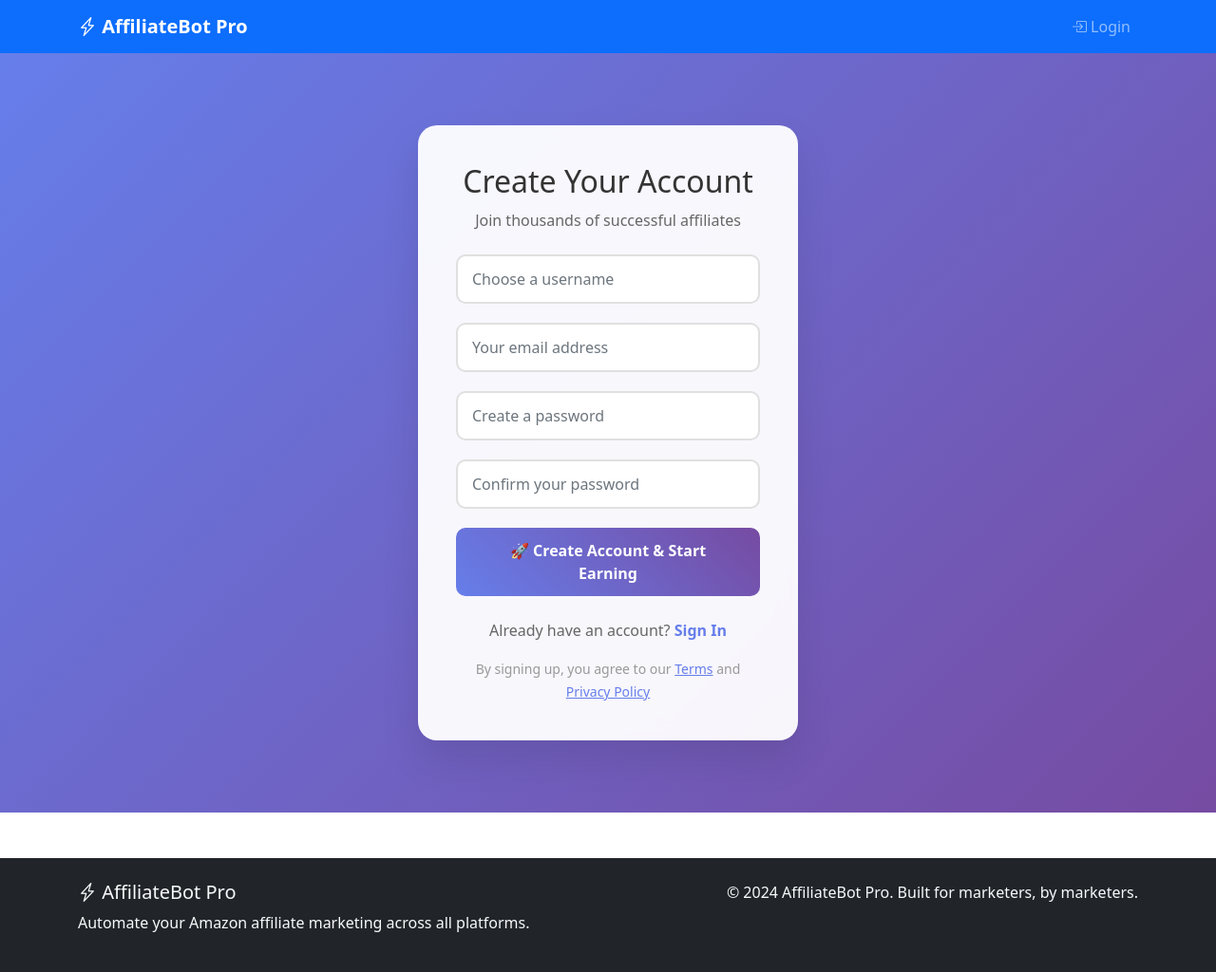
After one commit to the3kproduction/3Kaffiliatebot-pro, a Flask app: template templates/signup.html in a window 1280 px wide. The commit adds this page. Shown: the whole page at 95% size. Run offline with Flask 3, Linux system fonts and the light colour scheme; the template is opened without the code that fills it, so the values that code supplies are empty; parts of the project's set-up code (start-up, migrations or seed data) failed here and were passed over; some libraries are stand-ins or nearby versions.

Commit message:
Enable new users to create accounts and access subscription options
Implements a /signup route with user registration and integrates signup links into landing and subscribe templates.

Replit-Commit-Author: Agent
Replit-Commit-Session-Id: 9e95c6ea-836a-4bc5-b947-222117839818
Replit-Commit-Screenshot-Url: https://storage.googleapis.com/screenshot-production-us-central1/6648d937-e75a-49db-8c33-5780264980a4/bbcb37b5-dbd4-4bcf-b844-d8fc8e4cfef1.jpg

```diff
--- a/templates/landing.html
+++ b/templates/landing.html
@@ -15,7 +15,7 @@
                     with YOUR affiliate links across Discord, Telegram, Slack, and Email.
                 </p>
                 <div class="d-flex gap-3 mb-4">
-                    <a href="{{ url_for('replit_auth.login') }}" class="btn btn-light btn-lg px-4">
+                    <a href="{{ url_for('signup') }}" class="btn btn-light btn-lg px-4">
                         <i class="bi bi-rocket-takeoff"></i> Start Free Today
                     </a>
                     <a href="{{ url_for('replit_auth.login') }}" class="btn btn-outline-light btn-lg px-4">
--- /dev/null
+++ b/templates/signup.html
@@ -0,0 +1,103 @@
+{% extends "base.html" %}
+
+{% block title %}Sign Up - AffiliateBot Pro{% endblock %}
+
+{% block content %}
+<style>
+    .signup-container {
+        min-height: 100vh;
+        background: linear-gradient(135deg, #667eea 0%, #764ba2 100%);
+        display: flex;
+        align-items: center;
+        justify-content: center;
+    }
+    .signup-card {
+        background: rgba(255, 255, 255, 0.95);
+        backdrop-filter: blur(10px);
+        border-radius: 20px;
+        padding: 40px;
+        box-shadow: 0 20px 40px rgba(0,0,0,0.1);
+        width: 100%;
+        max-width: 400px;
+    }
+    .form-control {
+        border-radius: 10px;
+        border: 2px solid #e0e0e0;
+        padding: 12px 15px;
+        margin-bottom: 20px;
+    }
+    .form-control:focus {
+        border-color: #667eea;
+        box-shadow: 0 0 0 0.2rem rgba(102, 126, 234, 0.25);
+    }
+    .btn-signup {
+        background: linear-gradient(45deg, #667eea, #764ba2);
+        border: none;
+        border-radius: 10px;
+        padding: 12px 30px;
+        color: white;
+        font-weight: 600;
+        width: 100%;
+        transition: transform 0.2s;
+    }
+    .btn-signup:hover {
+        transform: translateY(-2px);
+        color: white;
+    }
+</style>
+
+<div class="signup-container">
+    <div class="signup-card">
+        <div class="text-center mb-4">
+            <h2 style="color: #333; margin-bottom: 10px;">Create Your Account</h2>
+            <p style="color: #666;">Join thousands of successful affiliates</p>
+        </div>
+
+        {% with messages = get_flashed_messages(with_categories=true) %}
+            {% if messages %}
+                {% for category, message in messages %}
+                    <div class="alert alert-{{ 'danger' if category == 'error' else 'success' }}">
+                        {{ message }}
+                    </div>
+                {% endfor %}
+            {% endif %}
+        {% endwith %}
+
+        <form method="POST" action="{{ url_for('signup') }}">
+            <div class="mb-3">
+                <input type="text" class="form-control" name="username" placeholder="Choose a username" required>
+            </div>
+
+            <div class="mb-3">
+                <input type="email" class="form-control" name="email" placeholder="Your email address" required>
+            </div>
+
+            <div class="mb-3">
+                <input type="password" class="form-control" name="password" placeholder="Create a password" required minlength="6">
+            </div>
+
+            <div class="mb-3">
+                <input type="password" class="form-control" name="confirm_password" placeholder="Confirm your password" required minlength="6">
+            </div>
+
+            <button type="submit" class="btn btn-signup">
+                🚀 Create Account & Start Earning
+            </button>
+        </form>
+
+        <div class="text-center mt-4">
+            <p style="color: #666;">Already have an account?
+                <a href="{{ url_for('replit_auth.login') }}" style="color: #667eea; text-decoration: none; font-weight: 600;">Sign In</a>
+            </p>
+        </div>
+
+        <div class="text-center mt-3">
+            <small style="color: #999;">
+                By signing up, you agree to our
+                <a href="{{ url_for('terms_of_service') }}" style="color: #667eea;">Terms</a> and
+                <a href="{{ url_for('privacy_policy') }}" style="color: #667eea;">Privacy Policy</a>
+            </small>
+        </div>
+    </div>
+</div>
+{% endblock %}
```
Also changed, not shown: routes.py (+58 -4 lines), templates/subscribe.html (+10 -4 lines).
